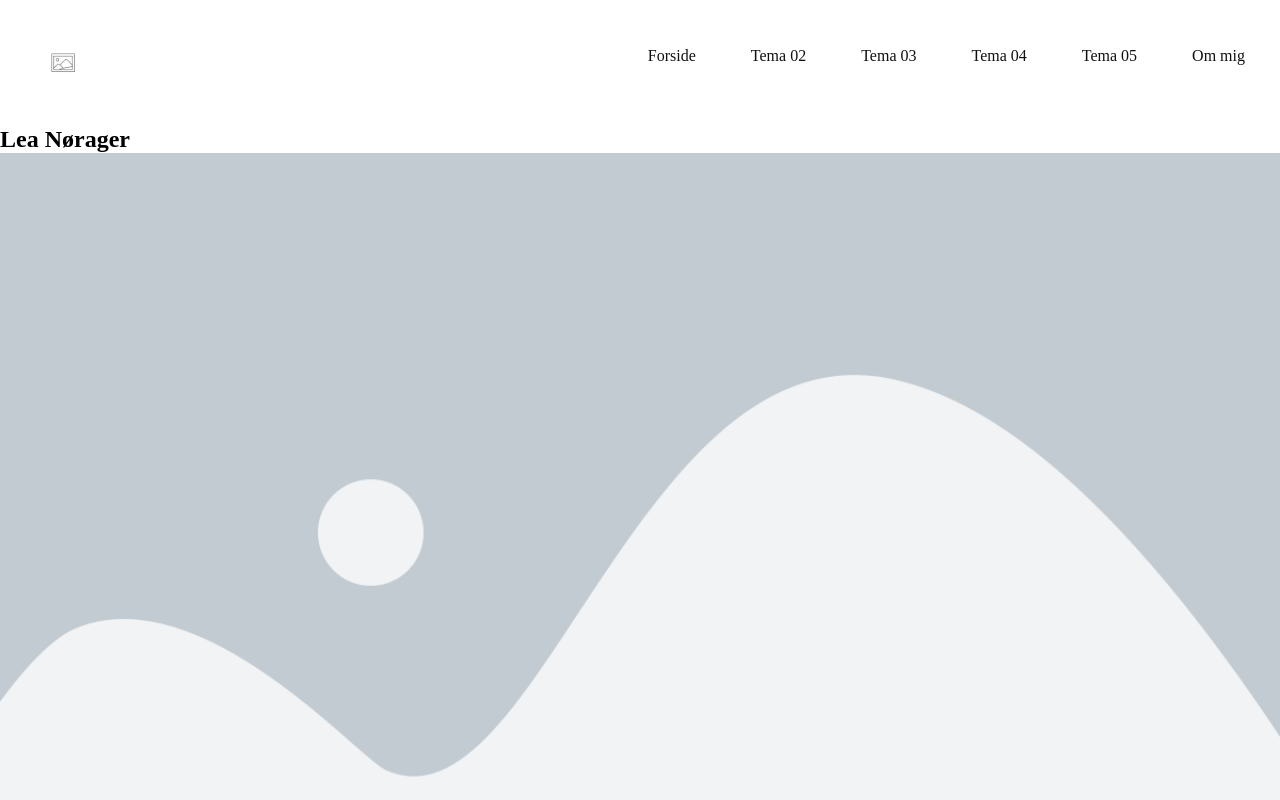
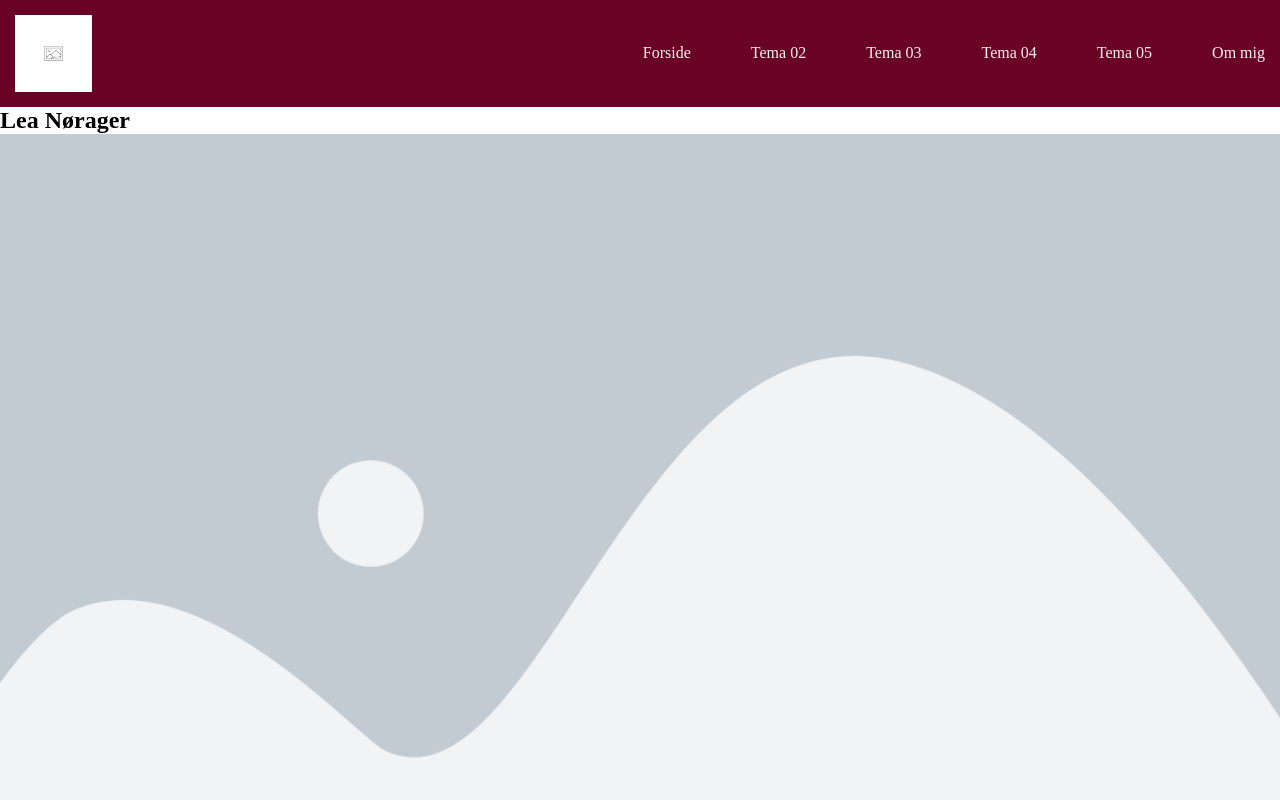
Before and after one commit to leanorager/portfolio-website, a plain HTML site: page index.html in a window 1280 px wide. Shown: the top 800 px of the page. Drawn offline with Linux system fonts and the light colour scheme.

Commit message:
color variable

```diff
--- a/css/layout.css
+++ b/css/layout.css
@@ -19,31 +19,29 @@ header {
   z-index: 100;
   display: flex;
   justify-content: space-between;
-  padding: 15px;
+  padding-right: 15px; /* Måske ændres? */
+  align-items: center; /* vertikal centrering */
   font-size: 16px;
   /* font-family: playfair; */
-  /* background-color: var(--secondary-color); */
+  background-color: var(--primary-color);
 }
 .logo img {
-  width: 20%;
+  width: 15%;
+  margin: 15px;
 }
 .menu {
   display: flex;
   list-style: none;
   padding: 0;
-  margin-top: 25px;
-  gap: 15px;
+  gap: 60px; /* mellemrum mellem menupunkterne */
 }
 .menu a {
   display: block;
-  padding: 7px 20px 10px 20px;
-  color: #030000f0;
-  /* background-color: var(--primary-color); */
-  border-radius: 20px;
+  color: var(--background-color);
   text-decoration: none;
 }
 .menu a:hover {
-  color: rgb(120, 157, 128);
+  color: var(--green-color);
 }
 .burger {
   width: 30px;
--- a/css/style.css
+++ b/css/style.css
@@ -0,0 +1,10 @@
+/* COLOR-VARIABLE */
+html {
+  --primary-color: #6a0225;
+  --secondary-color: #9b0437;
+  --background-color: #f2f2f2;
+  --text-color: #3c3937;
+  --footer-color: #e4e4e4;
+  --green-color: #1c9f59;
+  --rosa-color: #ddb5b0;
+}
```
